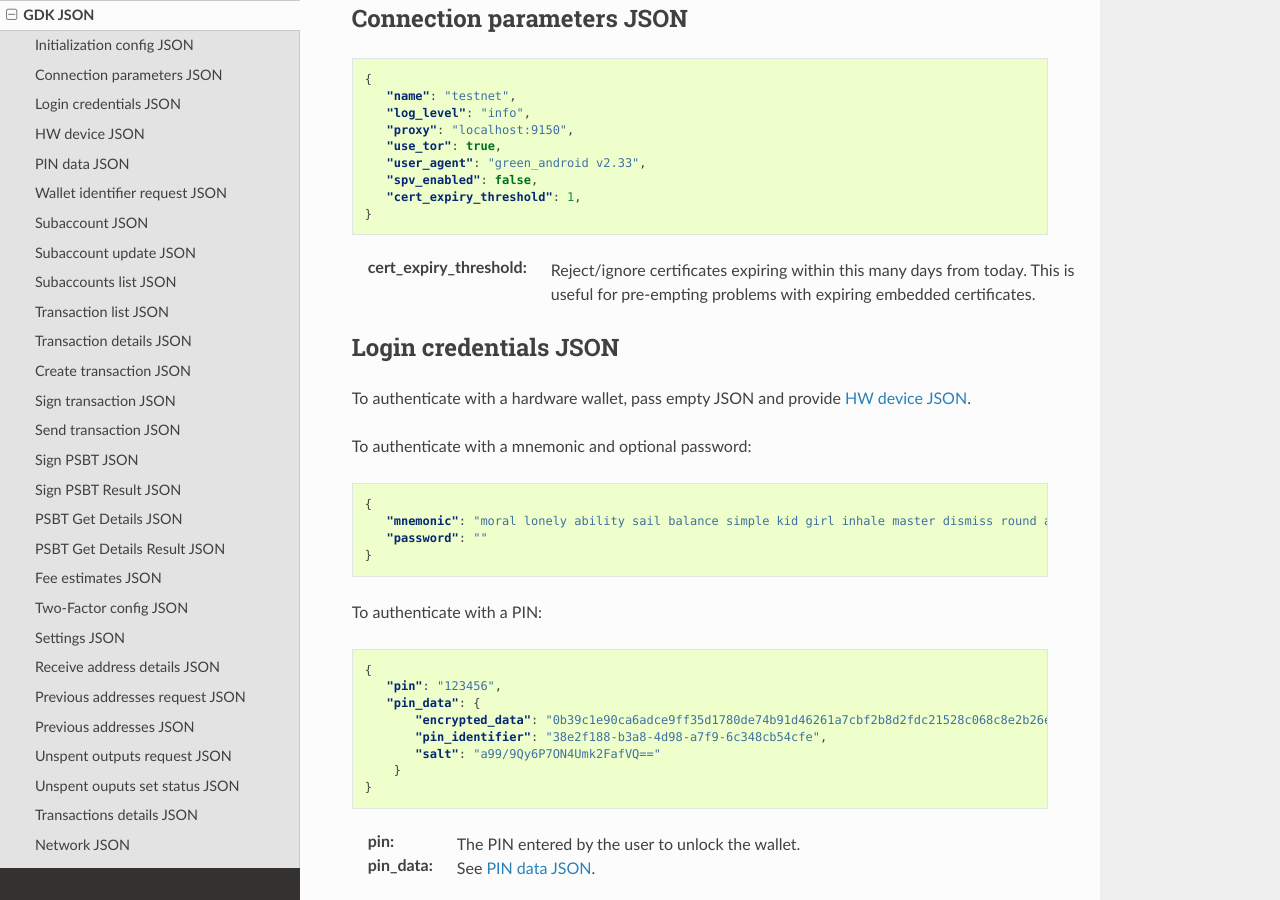
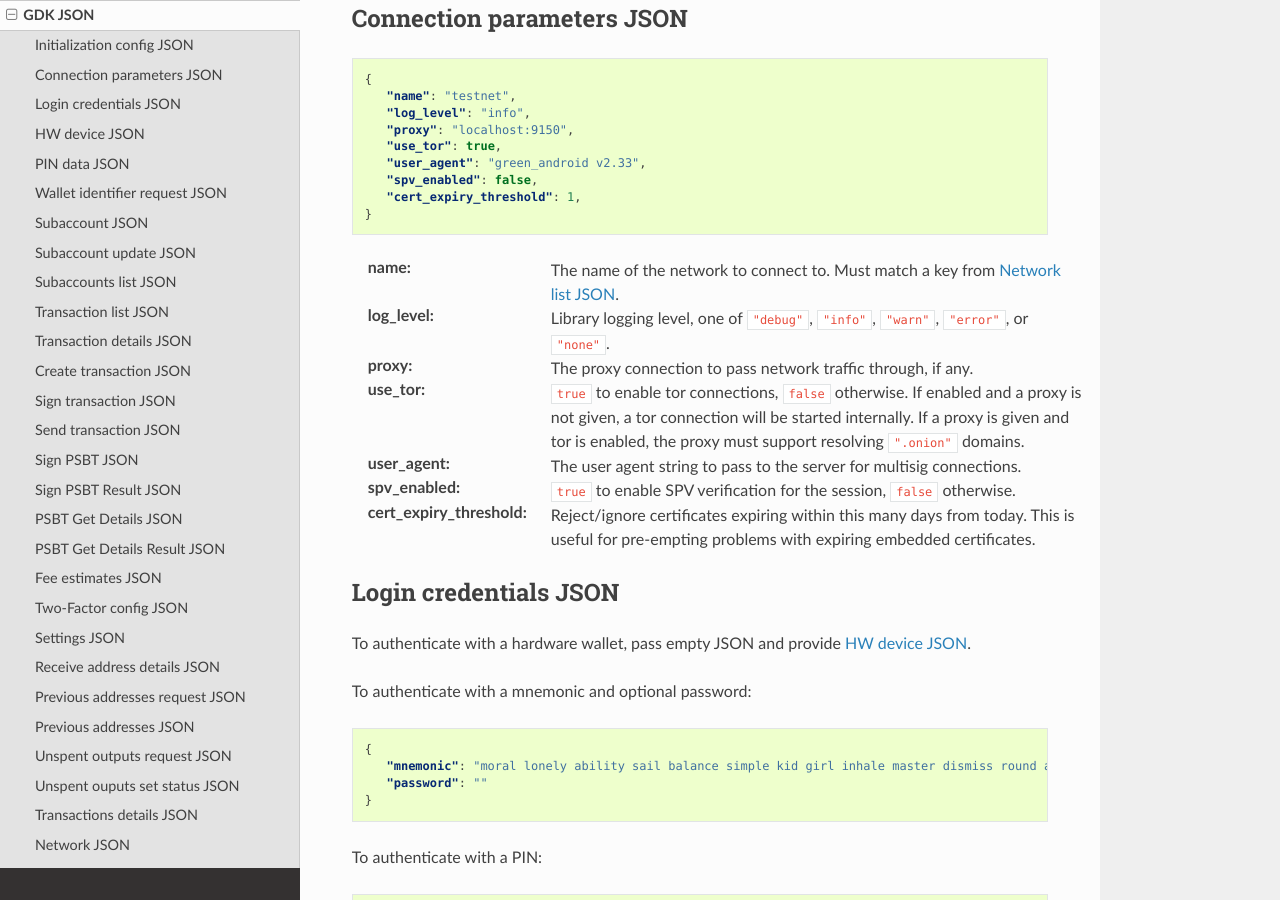
Before and after one commit to Blockstream/gdk, a Sphinx documentation site: the page built from docs/source/gdk-json.rst, in a window 1280 px wide and 900 px high, scrolled down 507 px. Built offline with Sphinx 7.4.7 and the Read the Docs theme 2.0.0, drawn with Linux system fonts in a browser that asks for light colours; pages that are not in the unit, such as notebooks, are missing from menus.

Commit message:
net: allow tor usage with or without the builtin tor implementation.
use_tor | proxy | description
true      none   Use internal tor implementation and .onion links
true      given  Use the given proxy and .onion links
false     none   Connect directly using non-onion links
false     given  Connect through the given proxy using non-onion links

Pass the proxy to rust in the "proxy" element, the "socks5" element is
now unused.

use_tor() indicates that .onions should be used, m_tor_ctrl is present
if we are using the internal tor implementation, and get_proxy() returns
the proxy to use (either the users passed in one, or the tor
auto-created socks5 proxy).

```diff
--- a/docs/source/gdk-json.rst
+++ b/docs/source/gdk-json.rst
@@ -37,6 +37,16 @@ Connection parameters JSON
       "cert_expiry_threshold": 1,
    }
 
+:name: The name of the network to connect to. Must match a key from :ref:`networks-list`.
+:log_level: Library logging level, one of ``"debug"``, ``"info"``, ``"warn"``,
+           ``"error"``, or ``"none"``.
+:proxy: The proxy connection to pass network traffic through, if any.
+:use_tor: ``true`` to enable tor connections, ``false`` otherwise. If enabled
+          and a proxy is not given, a tor connection will be started internally.
+          If a proxy is given and tor is enabled, the proxy must support
+          resolving ``".onion"`` domains.
+:user_agent: The user agent string to pass to the server for multisig connections.
+:spv_enabled: ``true`` to enable SPV verification for the session, ``false`` otherwise.
 :cert_expiry_threshold: Reject/ignore certificates expiring within this many days
                         from today. This is useful for pre-empting problems with
                         expiring embedded certificates.
```
Also changed, not shown: 4 other files.
